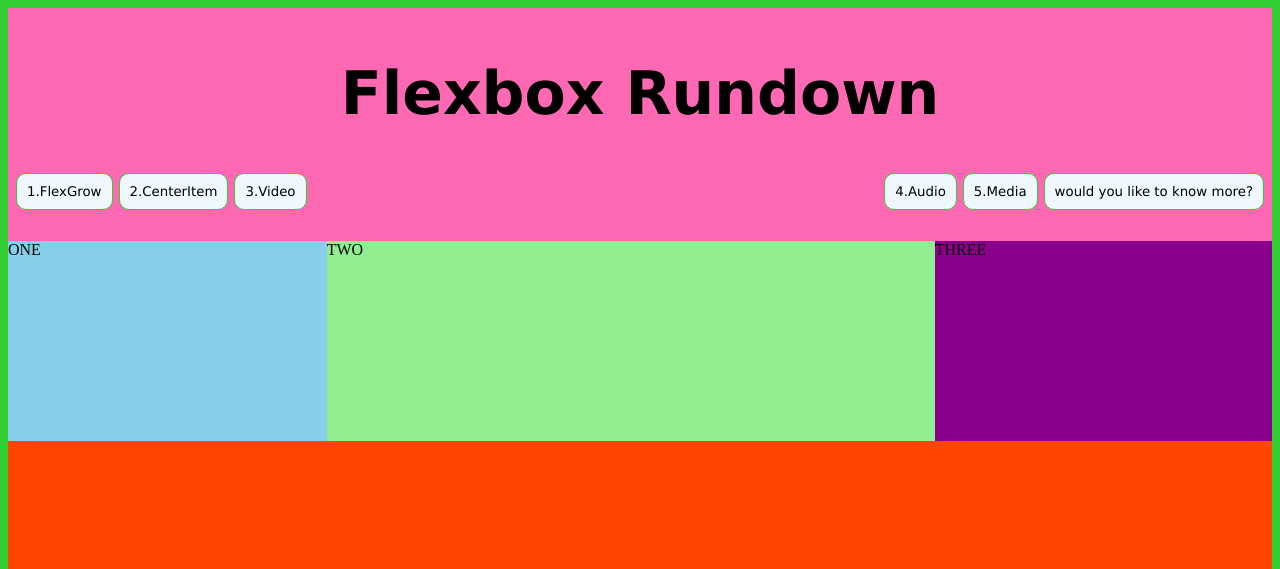
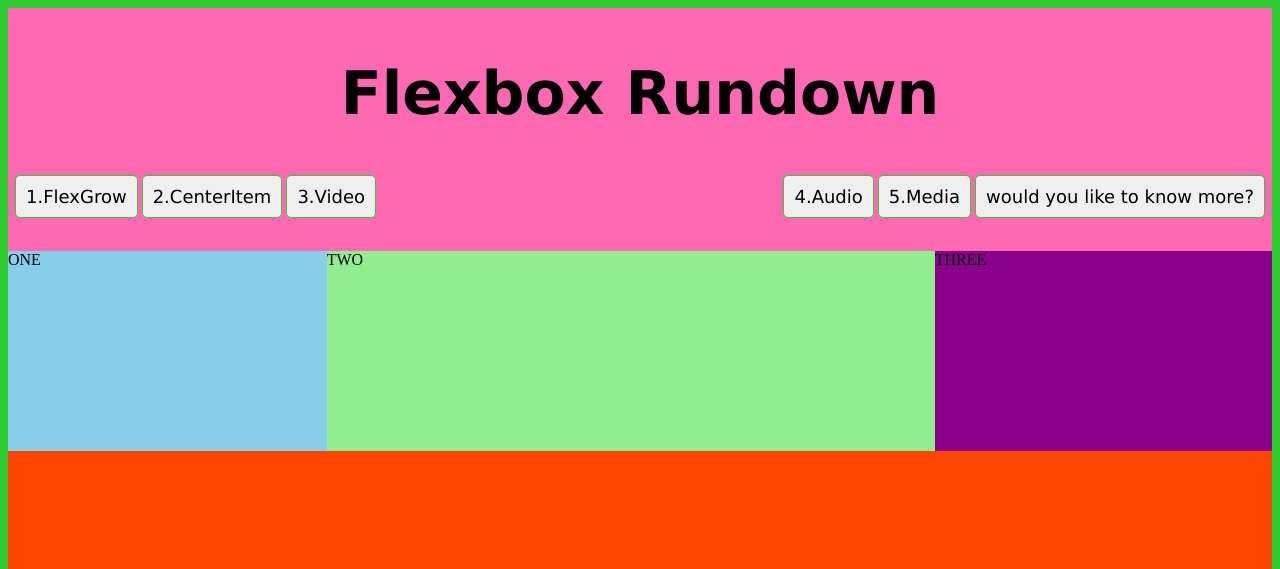
Before and after one commit to leilagf/flexbox-rundown, a plain HTML site: page index.html in a window 1280 px wide. Shown: the top 569 px of the page. Drawn offline with Linux system fonts and the light colour scheme.

Commit message:
Update styles.css

```diff
--- a/styles.css
+++ b/styles.css
@@ -30,10 +30,18 @@ ul{
 
 button{font-family: Verdana, Geneva, Tahoma, sans-serif;
     padding: 10px;
-    margin: 0px 3px;
+    margin: 2px;
     border: 1px solid limegreen;
-    border-radius: 10px;
-    background-color: aliceblue;}
+    font-size: large;
+    border-radius: 5px;
+    transition-duration: 4s;
+}
+
+button:hover{
+    background-color: limegreen;
+    color: white;
+
+}
 
 
 
```
